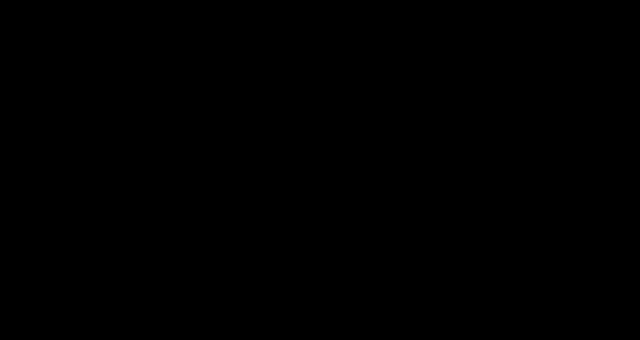
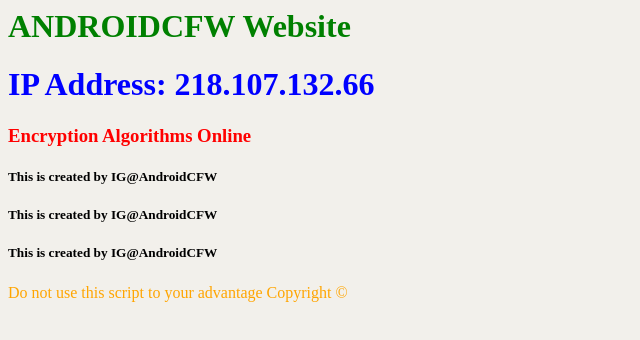
Before and after one commit to ItzHaZzY/ItzHaZzY.github.io, a plain HTML site: page index.html in a window 1280 px wide. Shown: the whole page, without its empty margins (0-640 px from the left). Drawn offline with Linux system fonts and the light colour scheme.

Commit message:
Update index.html

```diff
--- a/index.html
+++ b/index.html
@@ -1,8 +1,8 @@
-<h1><font color="black">ANDROIDCFW Website</font></h1>
-<body style="background-color:#000000">
-<h1><font color="black">IP Address: 218.107.132.66</font></h1>
-<h3><font color="black">Encryption Algorithms Online</font></h3>
+<h1><font color="green">ANDROIDCFW Website</font></h1>
+<body style="background-color:#F2F0EB">
+<h1><font color="blue">IP Address: 218.107.132.66</font></h1>
+<h3><font color="red">Encryption Algorithms Online</font></h3>
 <h5>This is created by IG@AndroidCFW</h5>
 <h5>This is created by IG@AndroidCFW</h5>
 <h5>This is created by IG@AndroidCFW</h5>
-<font color="black">Do not use this script to your advantage Copyright ©</font>
+<font color="orange">Do not use this script to your advantage Copyright ©</font>
```
